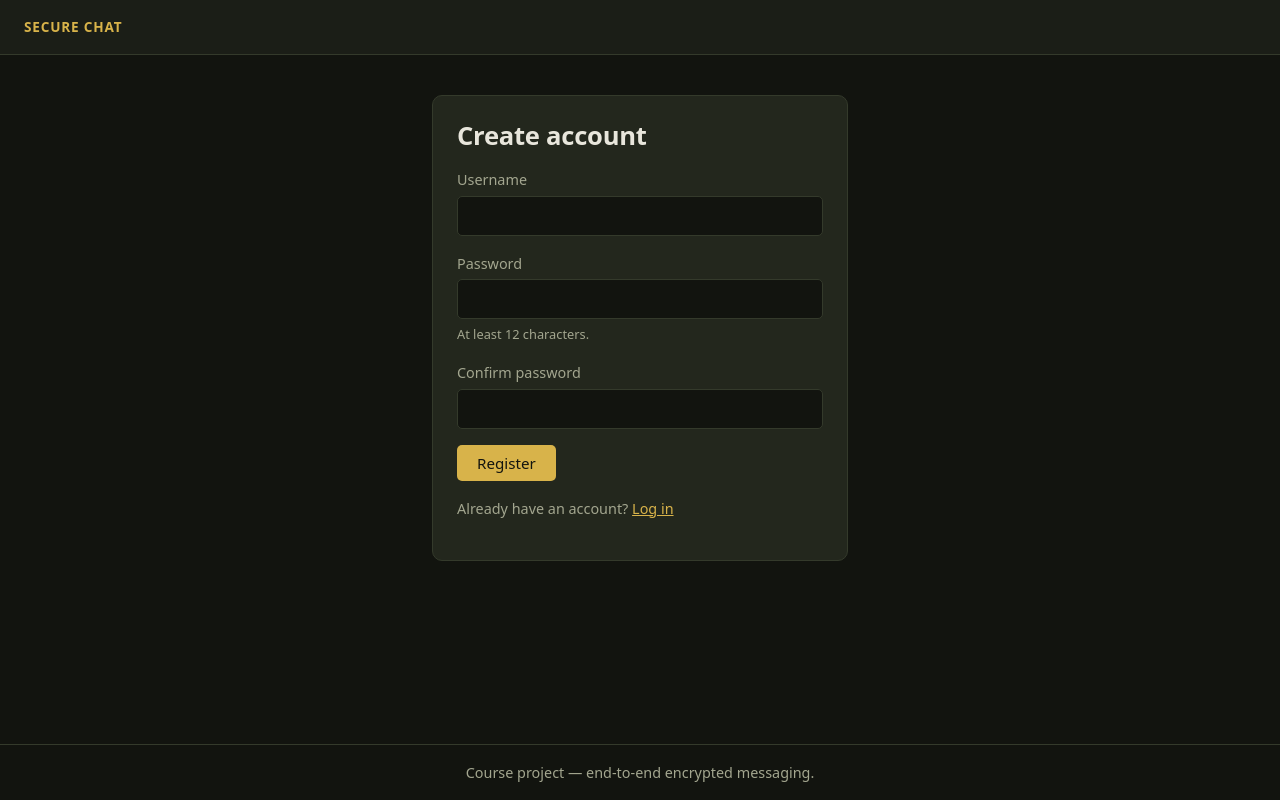
After one commit to rayanzulfiqar035-wq/StegChat1, a Flask app: page /register in a window 1280 px wide. The commit adds this page. Run offline with Flask 3, Linux system fonts and the light colour scheme; parts of the project's set-up code (start-up, migrations or seed data) failed here and were passed over.

Commit message:
step 2: accounts with argon2

```diff
--- a/app.py
+++ b/app.py
@@ -1,8 +1,8 @@
 """Application factory and development entry point for the secure chat server.
 
-Step 1 only serves a placeholder page: accounts, models and chat arrive in later
-steps. The factory is written so those steps can plug in blueprints without
-touching the wiring here.
+Step 1 built the skeleton; Step 2 adds accounts (register, login, logout).
+Later steps plug in additional blueprints and Socket.IO handlers without
+touching this wiring.
 """
 
 from __future__ import annotations
@@ -39,32 +39,46 @@ def create_app(config_class: type[Config] = Config) -> Flask:
     # Cross-origin WebSocket requests are rejected automatically.
     socketio.init_app(app, cors_allowed_origins="https://localhost:5000")
 
-    _register_login_stub()
+    # Register blueprints.
+    from auth import auth_bp  # noqa: PLC0415 — deferred to avoid circular import
+    app.register_blueprint(auth_bp)
+
+    # Create all database tables (SQLite file lives under instance/).
+    with app.app_context():
+        db.create_all()
+
+    _register_user_loader()
+    _register_login_manager(app)
     _register_routes(app)
     return app
 
 
-def _register_login_stub() -> None:
-    """TEMP: satisfy Flask-Login until the User model exists in Step 2.
-
-    Flask-Login refuses to build a request context (and therefore any template)
-    without a user loader. Step 1 has no accounts, so every request is anonymous.
-    Step 2 registers the real loader that reads `User` from the database.
-
-    # TEMP: remove and replace with the real user_loader in Step 2.
-    """
+def _register_user_loader() -> None:
+    """Register the Flask-Login user loader that reads `User` from the DB."""
+    from models import User  # noqa: PLC0415
 
     @login_manager.user_loader
-    def _load_anonymous_user(_user_id: str) -> None:
-        return None
+    def load_user(user_id: str) -> "User | None":
+        # SECURITY: query by integer primary key only; never by username or
+        # any user-supplied string to prevent injection via the session cookie.
+        return db.session.get(User, int(user_id))
+
+
+def _register_login_manager(app: Flask) -> None:
+    """Configure Flask-Login behaviour for unauthenticated requests."""
+    # Redirect unauthenticated users to /login with a neutral flash message.
+    login_manager.login_view = "auth.login"  # type: ignore[assignment]
+    # SECURITY: "strong" session protection regenerates the session on
+    # IP or user-agent change, limiting session-fixation and hijacking risk.
+    login_manager.session_protection = "strong"
 
 
 def _register_routes(app: Flask) -> None:
-    """Register the placeholder routes that exist in Step 1."""
+    """Register top-level routes (placeholder index from Step 1)."""
 
     @app.get("/")
     def index() -> str:
-        """Render the "server running" placeholder page."""
+        """Render the server-running placeholder page."""
         return render_template("base.html")
 
 
--- a/static/css/style.css
+++ b/static/css/style.css
@@ -147,3 +147,135 @@ a {
     padding-right: var(--space-2);
   }
 }
+
+/* ── Forms (Step 2) ─────────────────────────────────────────────────────── */
+
+.auth-panel {
+  max-width: 26rem;
+  margin: 0 auto;
+}
+
+.field {
+  display: flex;
+  flex-direction: column;
+  gap: 0.3rem;
+  margin-bottom: var(--space-2);
+}
+
+.field label {
+  font-size: 0.9rem;
+  font-weight: 500;
+  color: var(--text-muted);
+}
+
+.field input[type="text"],
+.field input[type="password"] {
+  background-color: var(--bg);
+  border: 1px solid var(--border);
+  border-radius: calc(var(--radius) / 2);
+  color: var(--text);
+  font-family: var(--font-body);
+  font-size: 1rem;
+  padding: 0.5rem 0.75rem;
+  outline: none;
+  transition: border-color 0.15s;
+}
+
+.field input[type="text"]:focus,
+.field input[type="password"]:focus {
+  border-color: var(--accent);
+}
+
+.field-error {
+  color: var(--danger);
+  font-size: 0.85rem;
+}
+
+.field-hint {
+  color: var(--text-muted);
+  font-size: 0.8rem;
+}
+
+.form-actions {
+  margin-top: var(--space-2);
+}
+
+/* Flash messages */
+.flash {
+  border-radius: calc(var(--radius) / 2);
+  margin-bottom: var(--space-2);
+  padding: 0.5rem 0.75rem;
+  font-size: 0.9rem;
+}
+
+.flash--success {
+  background-color: color-mix(in srgb, var(--accent) 15%, transparent);
+  border: 1px solid var(--accent);
+  color: var(--accent);
+}
+
+.flash--error {
+  background-color: color-mix(in srgb, var(--danger) 15%, transparent);
+  border: 1px solid var(--danger);
+  color: var(--danger);
+}
+
+.auth-alt {
+  margin-top: var(--space-2);
+  font-size: 0.9rem;
+  color: var(--text-muted);
+}
+
+/* ── Buttons ────────────────────────────────────────────────────────────── */
+
+.btn {
+  border: none;
+  border-radius: calc(var(--radius) / 2);
+  cursor: pointer;
+  display: inline-flex;
+  align-items: center;
+  font-family: var(--font-body);
+  font-size: 0.95rem;
+  font-weight: 500;
+  padding: 0.5rem 1.25rem;
+  text-decoration: none;
+  transition: opacity 0.15s;
+}
+
+.btn:hover {
+  opacity: 0.85;
+}
+
+.btn--primary {
+  background-color: var(--accent);
+  color: #12140f;
+}
+
+.btn--ghost {
+  background-color: transparent;
+  border: 1px solid var(--border);
+  color: var(--text-muted);
+}
+
+.btn--small {
+  font-size: 0.85rem;
+  padding: 0.3rem 0.75rem;
+}
+
+/* ── Chat placeholder (Step 2) ──────────────────────────────────────────── */
+
+.chat-header {
+  display: flex;
+  align-items: center;
+  justify-content: space-between;
+  gap: var(--space-2);
+  margin-bottom: var(--space-2);
+}
+
+.username-label {
+  color: var(--accent);
+}
+
+.logout-form {
+  margin: 0;
+}
--- /dev/null
+++ b/templates/register.html
@@ -0,0 +1,50 @@
+{% extends "base.html" %}
+{% block title %}Register — Secure Chat{% endblock %}
+
+{% block content %}
+<section class="panel auth-panel">
+  <h1>Create account</h1>
+
+  {% with messages = get_flashed_messages(with_categories=true) %}
+    {% for category, message in messages %}
+      <p class="flash flash--{{ category }}">{{ message }}</p>
+    {% endfor %}
+  {% endwith %}
+
+  <form method="post" action="{{ url_for('auth.register') }}" novalidate>
+    {# SECURITY: CSRF token from Flask-WTF; rejects cross-site form submissions. #}
+    {{ form.hidden_tag() }}
+
+    <div class="field">
+      {{ form.username.label }}
+      {{ form.username(autocomplete="username", spellcheck="false") }}
+      {% for error in form.username.errors %}
+        <span class="field-error">{{ error }}</span>
+      {% endfor %}
+    </div>
+
+    <div class="field">
+      {{ form.password.label }}
+      {{ form.password(autocomplete="new-password") }}
+      {% for error in form.password.errors %}
+        <span class="field-error">{{ error }}</span>
+      {% endfor %}
+      <span class="field-hint">At least 12 characters.</span>
+    </div>
+
+    <div class="field">
+      {{ form.confirm.label }}
+      {{ form.confirm(autocomplete="new-password") }}
+      {% for error in form.confirm.errors %}
+        <span class="field-error">{{ error }}</span>
+      {% endfor %}
+    </div>
+
+    <div class="form-actions">
+      {{ form.submit(class="btn btn--primary") }}
+    </div>
+  </form>
+
+  <p class="auth-alt">Already have an account? <a href="{{ url_for('auth.login') }}">Log in</a></p>
+</section>
+{% endblock %}
```
Also changed, not shown: auth.py (added, +206 -0 lines), models.py (added, +52 -0 lines), templates/chat.html (added, +17 -0 lines), templates/login.html (added, +41 -0 lines).
